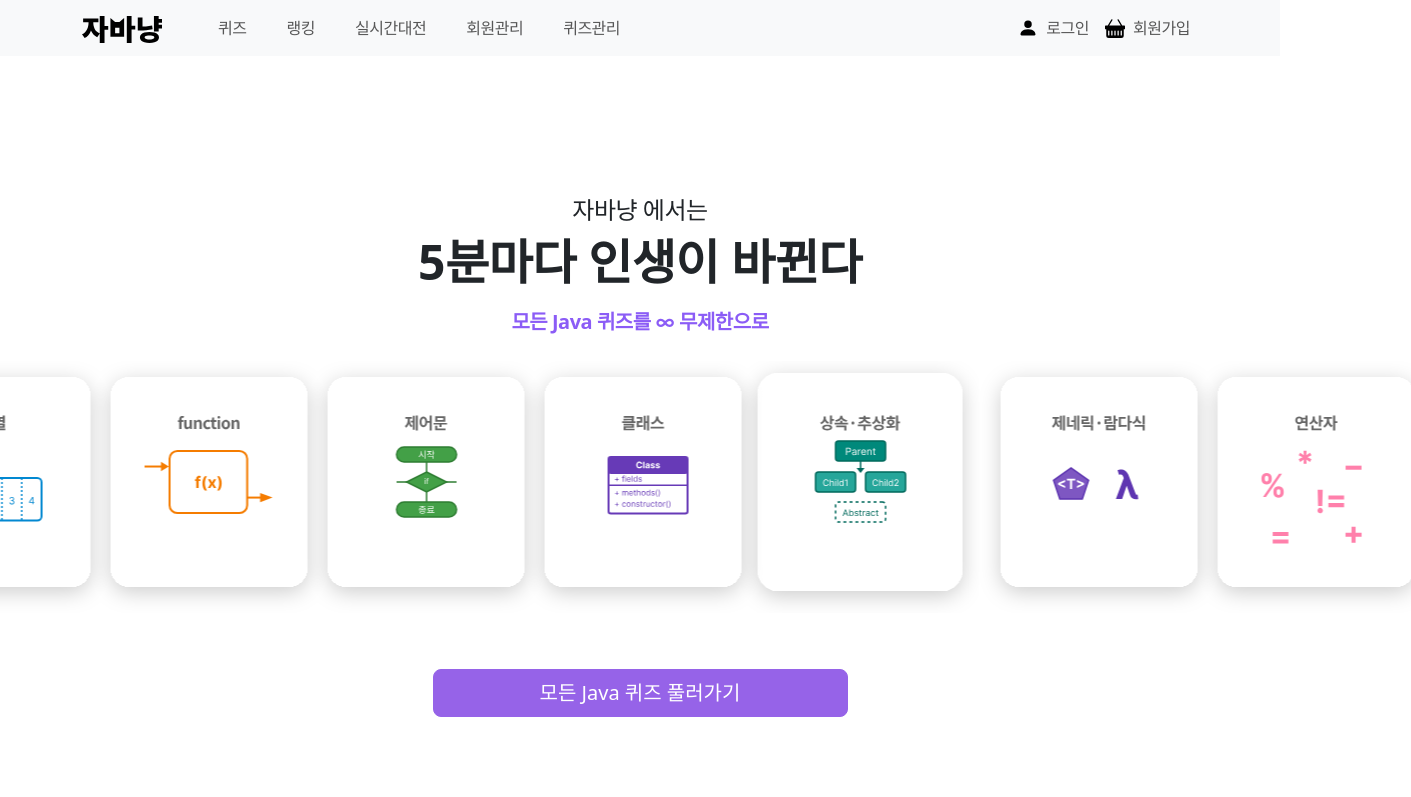
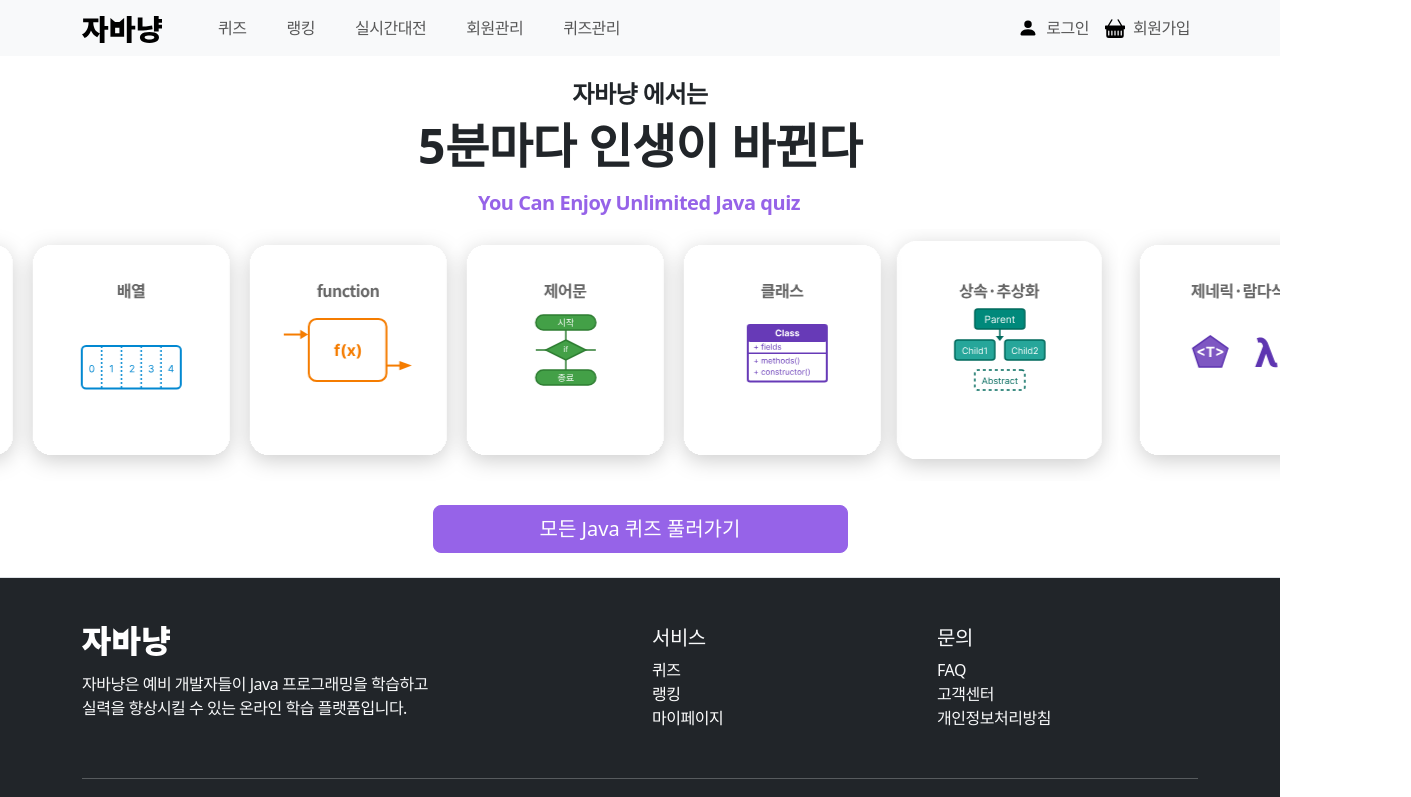
Before and after one commit to hyunsupLee/JavaNyang, a React (Vite) app: page / in a window 1280 px wide. Shown: the top 797 px of the page, 1411 px wide, since content can reach past the window. Built offline with nearby package versions, Linux system fonts and the light colour scheme.

Commit message:
main scroll banner modified~

```diff
--- a/src/components/Footer.jsx
+++ b/src/components/Footer.jsx
@@ -1,5 +1,6 @@
 import { Container, Row, Col } from "react-bootstrap";
 import logo from "../assets/logo_white.svg";
+import { Link } from "react-router-dom";
 
 //import "./Footer.css"; // 추가로 스타일링이 필요할 경우
 
@@ -7,7 +8,7 @@ export default function Footer() {
   return (
     <footer
       className="bg-dark text-light py-5 border-top"
-      style={{ height: "300px", minHeight: "300px" }}
+      style={{ height: "100px", minHeight: "300px" }}
     >
       <Container>
         <Row>
@@ -23,9 +24,30 @@ export default function Footer() {
           <Col md={3} className="mb-3">
             <h5>서비스</h5>
             <ul className="list-unstyled">
-              <li>퀴즈</li>
-              <li>랭킹</li>
-              <li>마이페이지</li>
+              <li>
+                <Link
+                  to="/quiz"
+                  style={{ color: "white", textDecoration: "none" }}
+                >
+                  퀴즈
+                </Link>
+              </li>
+              <li>
+                <Link
+                  to="/rank"
+                  style={{ color: "white", textDecoration: "none" }}
+                >
+                  랭킹
+                </Link>
+              </li>
+              <li>
+                <Link
+                  to="/myPage"
+                  style={{ color: "white", textDecoration: "none" }}
+                >
+                  마이페이지
+                </Link>
+              </li>
             </ul>
           </Col>
           <Col md={3} className="mb-3">
--- a/src/main/Home.css
+++ b/src/main/Home.css
@@ -16,14 +16,17 @@
 
 /* 슬라이더 영역 */
 .slider-wrapper {
-  width: 1541px; /* 고정 너비 */
+  margin: 0; /* 이미지 간의 간격이 필요 없다면 */
+  padding: 0;
+  width: 100%; /* 고정 너비 */
   overflow: hidden;
   position: relative;
-  margin-bottom: 2rem;
 }
 
 /* 슬라이더 트랙 */
 .slider-track {
+  margin: 0; /* 이미지 간의 간격이 필요 없다면 */
+  padding: 0;
   display: flex;
   width: 3082px; /* 1541px * 2 */
   animation: slideLeft 20s linear infinite;
@@ -46,3 +49,19 @@
     transform: translateX(-1541px);
   }
 }
+
+.typewriter {
+  font-size: 1.25rem;
+  font-weight: 600;
+  color: #9663e8;
+  white-space: pre-wrap;
+  border-right: 2px solid #9663e8;
+  animation: blink 0.7s step-end infinite;
+  min-height: 1.5em;
+}
+
+@keyframes blink {
+  50% {
+    border-color: transparent;
+  }
+}
--- a/src/main/Home.jsx
+++ b/src/main/Home.jsx
@@ -1,18 +1,39 @@
+import { useEffect, useRef, useState } from "react";
 import { Link } from "react-router-dom";
 import quizslide from "./mainSlide.svg";
-import { Container, Button, Row, Col } from "react-bootstrap";
+import { Container, Button } from "react-bootstrap";
 import "./Home.css";
 
 export default function Home() {
+  const message = "You Can Enjoy Unlimited Java quiz";
+  const [displayedText, setDisplayedText] = useState("");
+  const indexRef = useRef(0);
+
+  useEffect(() => {
+    const interval = setInterval(() => {
+      const currentIndex = indexRef.current;
+      if (currentIndex < message.length) {
+        setDisplayedText((prev) => {
+          const nextText = prev + message[currentIndex];
+          //console.log("index:", currentIndex, "→", nextText);
+          return nextText;
+        });
+        indexRef.current += 1;
+      } else {
+        clearInterval(interval);
+      }
+    }, 100);
+    return () => clearInterval(interval);
+  }, []);
+
   return (
-    <Container className="min-vh-100 d-flex flex-column align-items-center justify-content-center py-5 text-center">
-      <h4>자바냥 에서는</h4>
-      <h2 className="fw-bold display-5 mb-3">
-        <span className="text-dark">5분마다 인생이 바뀐다</span>
-      </h2>
-      <p className="text-purple fw-semibold fs-5 mb-4">
-        모든 Java 퀴즈를 ∞ 무제한으로
-      </p>
+    <Container
+      fluid
+      className="p-0 m-0 d-flex flex-column align-items-center justify-content-center text-center pt-4 pb-4"
+    >
+      <h4 className="fw-bold">자바냥 에서는</h4>
+      <h2 className="fw-bold display-5 mb-3">5분마다 인생이 바뀐다</h2>
+      <h4 className="typewriter">{displayedText}</h4>
 
       <div className="slider-wrapper">
         <div className="slider-track">
```
